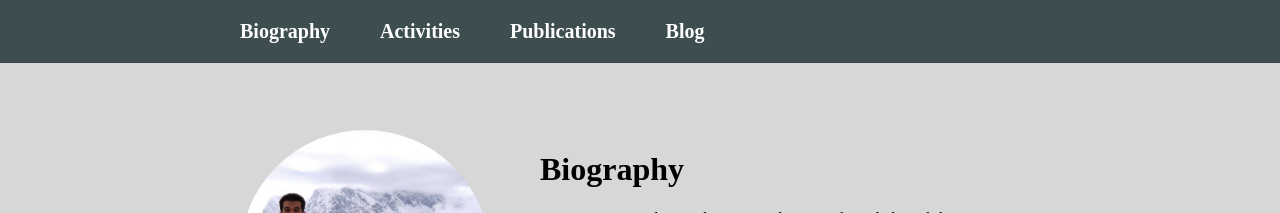
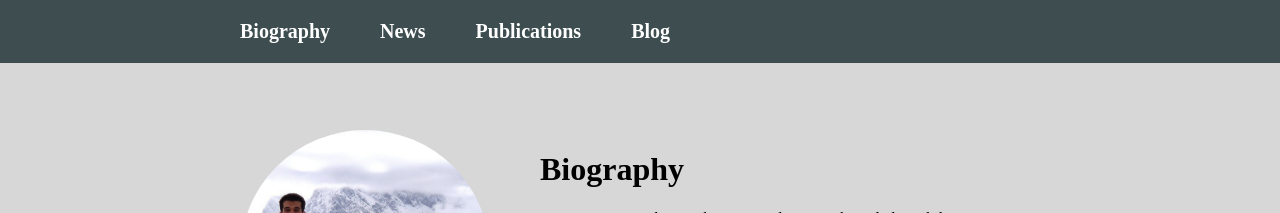
Before and after one commit to erkankarabulut/erkankarabulut.github.io, a Jekyll site: the page built from index.html, in a window 1280 px wide. Shown: the top 213 px of the page. Built offline with Jekyll 4.4.1, drawn with Linux system fonts in a browser that asks for light colours.

Commit message:
make some things look prettier

```diff
--- a/_data/navigation.yml
+++ b/_data/navigation.yml
@@ -1,7 +1,7 @@
 - name: Biography
   link: /#biography
   id: about
-- name: Activities
+- name: News
   link: /#news
   id: news
 - name: Publications
--- a/_sass/blog.scss
+++ b/_sass/blog.scss
@@ -99,7 +99,7 @@
   width: 90%;
   height: 20%;
   align-self: flex-start;
-  margin-top: 20px;
+  margin-top: 10px;
 }
 
 .blogs-description {
```
